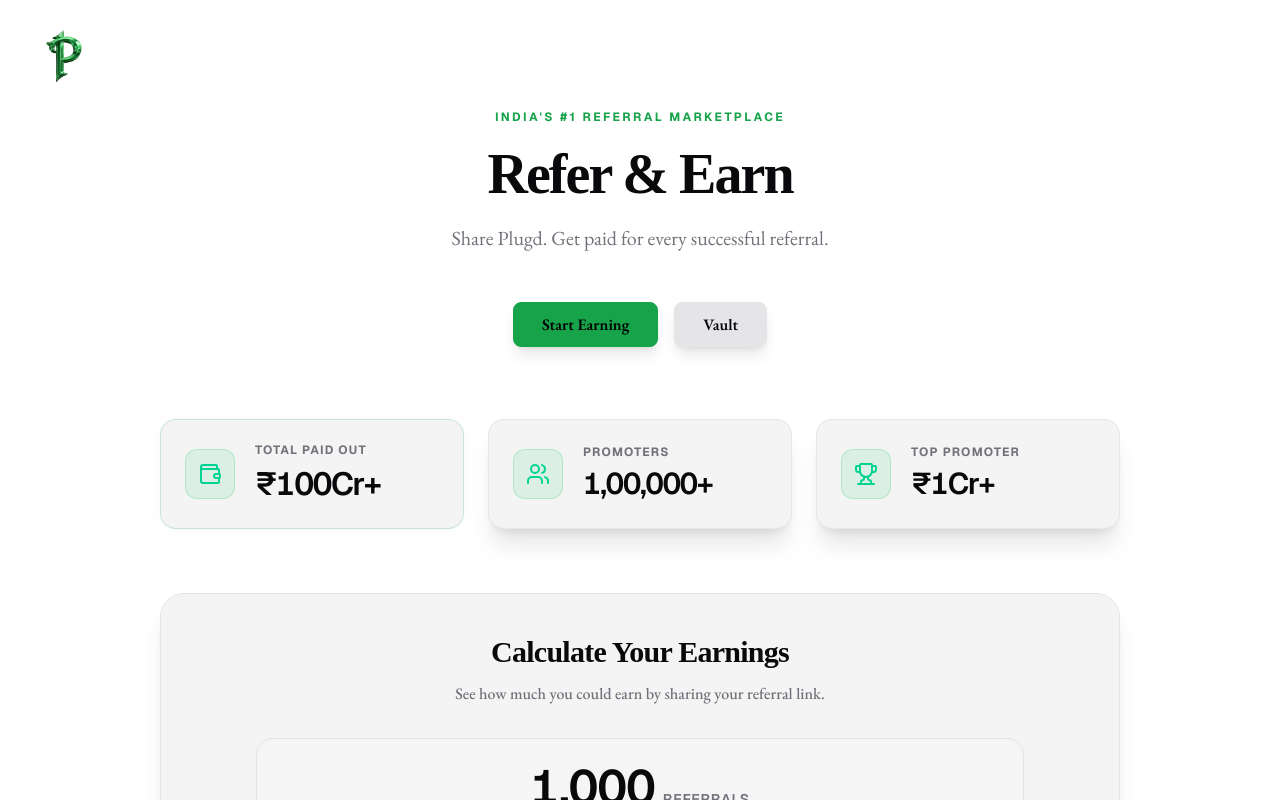
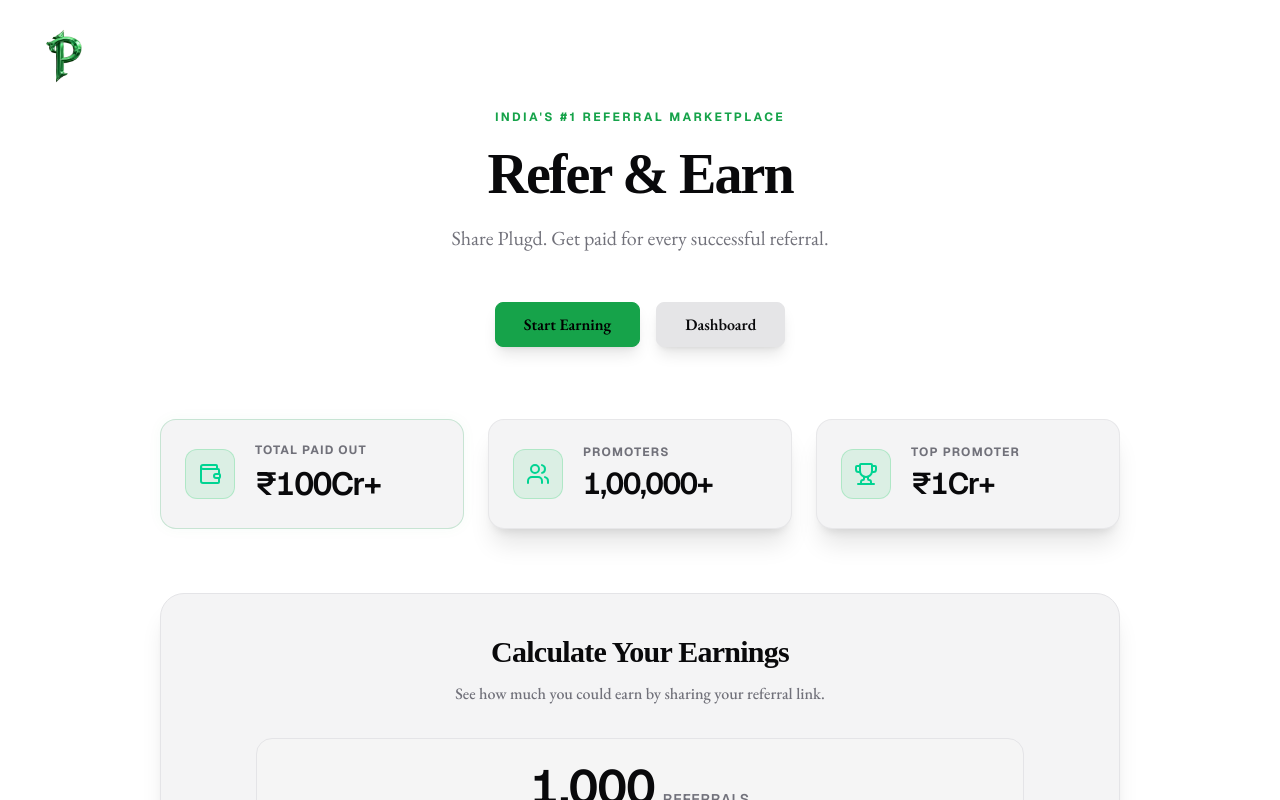
Before and after one commit to Ravishankar802/The-Plugd, a Next.js app: page / in a window 1280 px wide. Shown: the top 800 px of the page. Built offline with nearby package versions, Linux system fonts and the light colour scheme; no server answers; the database is empty.

Commit message:
Update user-facing text from Vault to Dashboard

```diff
--- a/src/app/login/page.tsx
+++ b/src/app/login/page.tsx
@@ -30,11 +30,11 @@ function LoginContent() {
     if (message) {
       setSuccessMsg(message);
     } else if (success === "true") {
-      setSuccessMsg("Payment successful! Enter your email to access your Vault");
+      setSuccessMsg("Payment successful! Enter your email to access your Dashboard");
     }
 
     if (err === "not_paid") {
-      setError("You need a paid account to access the Vault");
+      setError("You need a paid account to access the Dashboard");
     }
   }, [searchParams]);
 
@@ -155,7 +155,7 @@ function LoginContent() {
             </h1>
             <p className="text-muted text-center mb-8 text-[0.95rem]">
               {step === 1
-                ? "Enter your email to access your Vault"
+                ? "Enter your email to access your Dashboard"
                 : `We sent a 4-digit code to ${email}`}
             </p>
 
--- a/src/app/resources/[slug]/page.tsx
+++ b/src/app/resources/[slug]/page.tsx
@@ -85,7 +85,7 @@ const articleDetails: Record<string, ArticleContent> = {
     title: "How Payouts Work",
     content: [
       "Payments are processed through Dodo Payments. Processing times vary by region but are typically 1 to 3 business days after the payout date.",
-      "Your earnings are tracked in real time in your Vault. Every time someone joins through your link, your plan tier commission (₹100, ₹250, or ₹500) is added to your balance immediately. You can watch it grow between payouts.",
+      "Your earnings are tracked in real time in your Dashboard. Every time someone joins through your link, your plan tier commission (₹100, ₹250, or ₹500) is added to your balance immediately. You can watch it grow between payouts.",
       "There's no maximum on how much you can withdraw. If you've referred 500 people on the Starter tier, you have ₹50,000 waiting. Request it all at once or let it accumulate, depending on your preference."
     ]
   },
@@ -99,7 +99,7 @@ const articleDetails: Record<string, ArticleContent> = {
       "Our Top Promoters board provides clear evidence of what is achievable. Across over ₹100 Crore in total platform payouts, our top promoters have achieved impressive scale. The 50th top promoter on the platform has crossed ₹5,00,000 in total payouts. Rank 2 has cleared ₹55,00,000. And our number one promoter has crossed the ₹1 Crore mark in lifetime earnings (currently standing at over ₹1,10,00,000). All of this is done with a single link, no inventory, no overhead, and no marketing teams.",
       "When we look at daily earnings, the numbers are just as solid. The top 50 promoters on the platform earn between ₹5,000 and ₹40,000 every single day. Depending on their plan tier, they earn up to ₹500 for every direct referral who joins. They achieve this by consistently sharing their link across their primary channels—like WhatsApp groups, close Instagram communities, Discord servers, and X.",
       "But you don't need a massive initial following to start earning. The overall average earning for promoters on the platform is ₹5L/month. Getting your first 10 referrals pays you ₹1,000 on the Starter plan, which covers your initial ₹199 entry fee and puts you in profit. From there, scaling is a matter of consistency: sharing once a day, targeting active communities where people are looking for side income, and following up on clicks.",
-      "Volume and persistence beat any single viral moment. The floor is whatever effort you put in. The ceiling is shown right on our Top Promoters board. Start small, share daily, and watch your Vault grow."
+      "Volume and persistence beat any single viral moment. The floor is whatever effort you put in. The ceiling is shown right on our Top Promoters board. Start small, share daily, and watch your Dashboard grow."
     ]
   }
 };
--- a/src/app/terms-of-service/page.tsx
+++ b/src/app/terms-of-service/page.tsx
@@ -36,7 +36,7 @@ export default function TermsOfService() {
 
           <Section
             title="4. Earning Referrals"
-            content="You earn a commission for each person who joins Plugd through your unique referral link and completes their plan payment. The commission you earn is determined by your promoter plan tier: ₹100 for Starter, ₹250 for Pro, and ₹500 for Max. Earnings are tracked in your Vault and paid out twice a month via PayPal or UPI, whichever you have set in your profile. The minimum withdrawal amount is ₹5,000."
+            content="You earn a commission for each person who joins Plugd through your unique referral link and completes their plan payment. The commission you earn is determined by your promoter plan tier: ₹100 for Starter, ₹250 for Pro, and ₹500 for Max. Earnings are tracked in your Dashboard and paid out twice a month via PayPal or UPI, whichever you have set in your profile. The minimum withdrawal amount is ₹5,000."
           />
 
           <Section
@@ -46,7 +46,7 @@ export default function TermsOfService() {
 
           <Section
             title="6. Simulated Leaderboard and Projections"
-            content='To demonstrate platform capability and gamify promoter participation, the "Top Promoters" board, average daily earning stats, total platform payout metrics, charts, promoter profiles, and stats referenced in our educational resources may display simulated, virtual, or illustrative data. These profiles and figures represent simulated promotional performance based on mathematical referral growth models and do not guarantee or represent actual live earnings of specific historical individuals. Actual earnings of registered users are tracked separately in their respective Vaults and paid out strictly based on verified conversions.'
+            content='To demonstrate platform capability and gamify promoter participation, the "Top Promoters" board, average daily earning stats, total platform payout metrics, charts, promoter profiles, and stats referenced in our educational resources may display simulated, virtual, or illustrative data. These profiles and figures represent simulated promotional performance based on mathematical referral growth models and do not guarantee or represent actual live earnings of specific historical individuals. Actual earnings of registered users are tracked separately in their respective Dashboards and paid out strictly based on verified conversions.'
           />
 
           <Section
--- a/src/components/DashboardSidebar.tsx
+++ b/src/components/DashboardSidebar.tsx
@@ -231,7 +231,7 @@ export default function DashboardSidebar({ email, isAdmin, hasAccount, hasPromot
             <div className="space-y-1.5">
               <h3 className="text-lg md:text-xl font-bold text-foreground">Confirm Logout</h3>
               <p className="text-xs md:text-sm text-muted leading-normal">
-                Are you sure you want to log out of your Vault session?
+                Are you sure you want to log out of your Dashboard session?
               </p>
             </div>
 
--- a/src/components/Footer.tsx
+++ b/src/components/Footer.tsx
@@ -122,7 +122,7 @@ export default function Footer({
                   <span className="text-black dark:text-white font-semibold text-sm mb-4">Account</span>
                   <div className="flex flex-col space-y-3">
                     <Link href="/vault" className="text-black/50 dark:text-white/50 text-sm hover:text-black dark:hover:text-white transition-colors">
-                      Vault
+                      Dashboard
                     </Link>
                     {onStartEarning ? (
                       <button
@@ -218,7 +218,7 @@ export default function Footer({
                   <div className="md:hidden flex items-center justify-center gap-2 whitespace-nowrap">
                     <Link href="/" className="transition-colors">Home</Link>
                     <span className={mutedTextColor}>·</span>
-                    <Link href="/vault" className="transition-colors">Vault</Link>
+                    <Link href="/vault" className="transition-colors">Dashboard</Link>
                     <span className={mutedTextColor}>·</span>
                     <Link href="/terms-of-service" className="transition-colors">Terms</Link>
                     <span className={mutedTextColor}>·</span>
@@ -226,7 +226,7 @@ export default function Footer({
                   </div>
                   <div className="hidden md:flex items-center gap-6">
                     <Link href="/" className="transition-colors">Home</Link>
-                    <Link href="/vault" className="transition-colors">Vault</Link>
+                    <Link href="/vault" className="transition-colors">Dashboard</Link>
                     <Link href="/terms-of-service" className="transition-colors">Terms of Service</Link>
                     <a href="mailto:support@theplugd.com" className="transition-colors">Contact</a>
                   </div>
--- a/src/components/HomeClient.tsx
+++ b/src/components/HomeClient.tsx
@@ -516,7 +516,7 @@ export default function HomeClient({
                     borderRadius: '8px'
                   }}
                 >
-                  Vault
+                  Dashboard
                 </Link>
               </div>
             </section>
@@ -915,7 +915,7 @@ export default function HomeClient({
                 borderRadius: '8px'
               }}
             >
-              Vault
+              Dashboard
             </Link>
           </div>
         </div>
```
